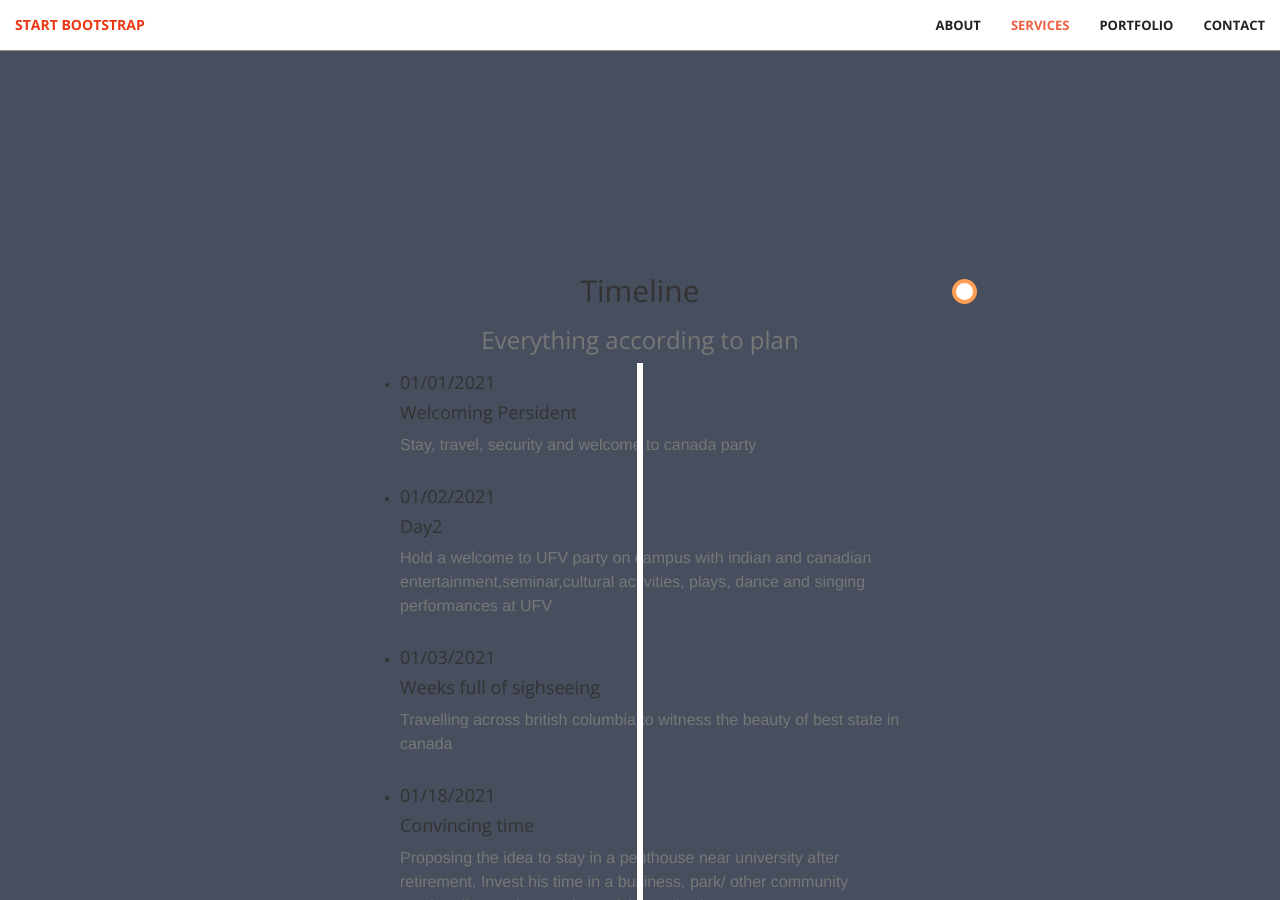
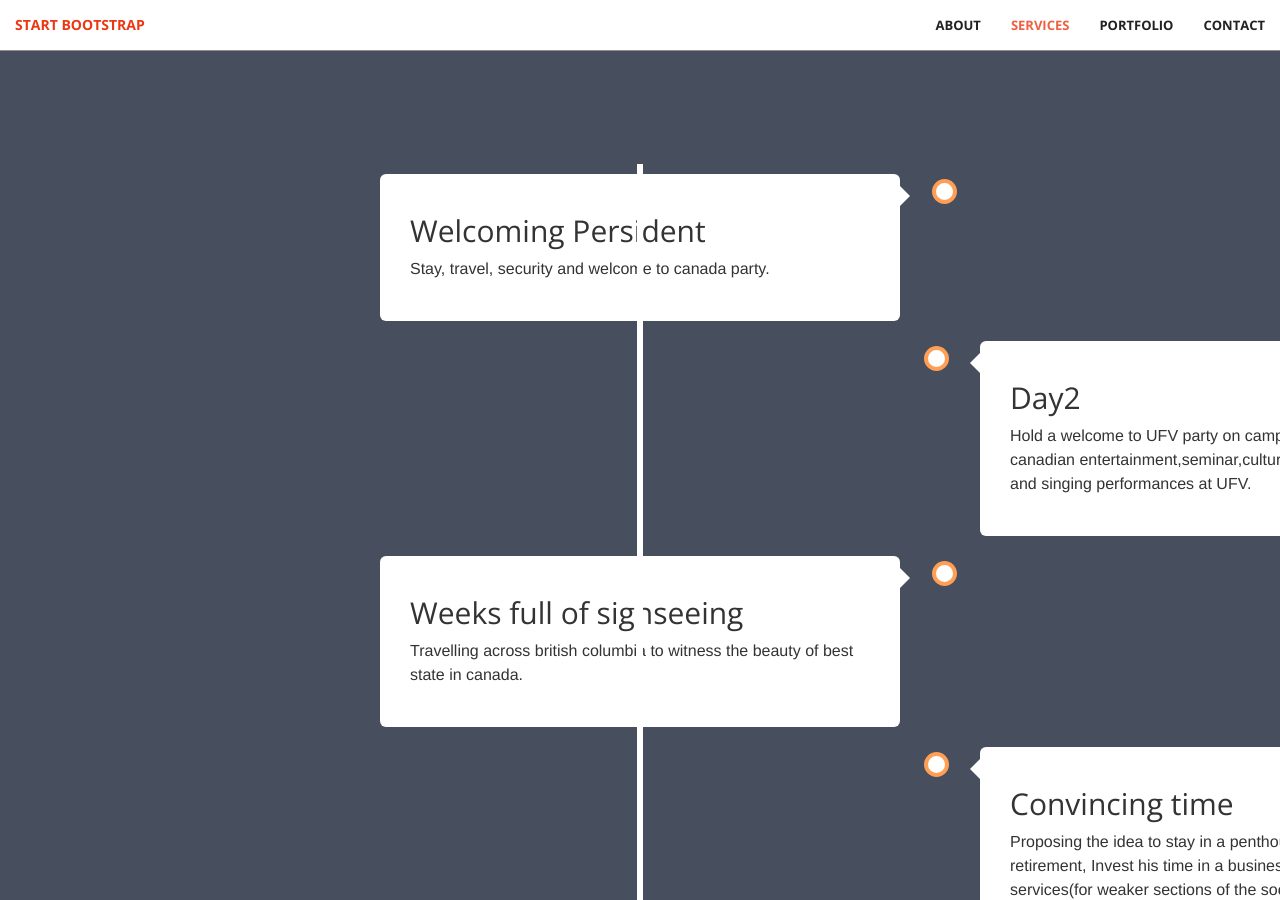
Before and after one commit to abhinavhanda21/project_ufv, a Jekyll site: the page built from index.html, in a window 1280 px wide and 900 px high, scrolled down 1913 px. Built offline with Jekyll 4.4.1, drawn with Linux system fonts in a browser that asks for light colours.

Commit message:
Update portfolio.html

```diff
--- a/_includes/portfolio.html
+++ b/_includes/portfolio.html
@@ -140,86 +140,41 @@ body {
 </head>
 <body>
 
-<!-- About Section -->
-    <section id="about">
-        <div class="container">
-            <div class="row">
-                <div class="col-lg-12 text-center">
-                    <h2 class="section-heading">Timeline</h2>
-                    <h3 class="section-subheading text-muted">Everything according to plan</h3>
+<div class="timeline">
+  <div class="container left">
+    <div class="content">
+      <h2>Welcoming Persident</h2>
+      <p>Stay, travel, security and welcome to canada party.</p>
     </div>
   </div>
-            <div class="row">
-                <div class="col-lg-12">
-                    <ul class="timeline">
-                        <li>
-                            <div class="timeline-image">
-                                <img class="img-circle img-responsive" src="img/about/1.jpg" alt="">
-                            </div>
-                            <div class="timeline-panel">
-                                <div class="timeline-heading">
-                                    <h4>01/01/2021</h4>
-                                    <h4 class="subheading">Welcoming Persident</h4>
-                                </div>
-                                <div class="timeline-body">
-                                    <p class="text-muted">Stay, travel, security and welcome to canada party</p>
+  <div class="container right">
+    <div class="content">
+      <h2>Day2</h2>
+      <p>Hold a welcome to UFV party on campus with indian and canadian entertainment,seminar,cultural activities, plays, dance and singing performances at UFV.</p>
     </div>
   </div>
-                        </li>
-                        <li class="timeline-inverted">
-                            <div class="timeline-image">
-                                <img class="img-circle img-responsive" src="img/about/2.jpg" alt="">
-                            </div>
-                            <div class="timeline-panel">
-                                <div class="timeline-heading">
-                                    <h4>01/02/2021</h4>
-                                    <h4 class="subheading">Day2</h4>
-                                </div>
-                                <div class="timeline-body">
-                                    <p class="text-muted">Hold a welcome to UFV party on campus with indian and canadian entertainment,seminar,cultural activities, plays, dance and singing performances at UFV</p>
+  <div class="container left">
+    <div class="content">
+      <h2>Weeks full of sighseeing</h2>
+      <p>Travelling across british columbia to witness the beauty of best state in canada.</p>
     </div>
   </div>
-                        </li>
-                        <li>
-                            <div class="timeline-image">
-                                <img class="img-circle img-responsive" src="img/about/3.jpg" alt="">
-                            </div>
-                            <div class="timeline-panel">
-                                <div class="timeline-heading">
-                                    <h4>01/03/2021</h4>
-                                    <h4 class="subheading">Weeks full of sighseeing</h4>
-                                </div>
-                                <div class="timeline-body">
-                                    <p class="text-muted">Travelling across british columbia to witness the beauty of best state in canada</p>
+  <div class="container right">
+    <div class="content">
+      <h2>Convincing time</h2>
+      <p>Proposing the idea to stay in a penthouse near university after retirement, Invest his time in a business, park/ other community services(for weaker sections of the society)</p>
     </div>
   </div>
-                        </li>
-                        <li class="timeline-inverted">
-                            <div class="timeline-image">
-                                <img class="img-circle img-responsive" src="img/about/4.jpg" alt="">
-                            </div>
-                            <div class="timeline-panel">
-                                <div class="timeline-heading">
-                                    <h4>01/18/2021</h4>
-                                    <h4 class="subheading">Convincing time</h4>
-                                </div>
-                                <div class="timeline-body">
-                                    <p class="text-muted">Proposing the idea to stay in a penthouse near university after retirement, Invest his time in a business, park/ other community services(for weaker sections of the society)  </p>
-                                </div>
-                            </div>
-                        </li>
-                        <li class="timeline-inverted">
-                            <div class="timeline-image">
+  <div class="container left">
+    <div class="content">
                                       <h4>Be Part
                                     <br>Of Our
                                     <br>Story!</h4>
-                            </div>
-                        </li>
-                    </ul>
+
     </div>
   </div>
+
 </div>
-    </section>
 
 </body>
 </html>
```
Lines whose indentation alone changed are shown as unchanged.
